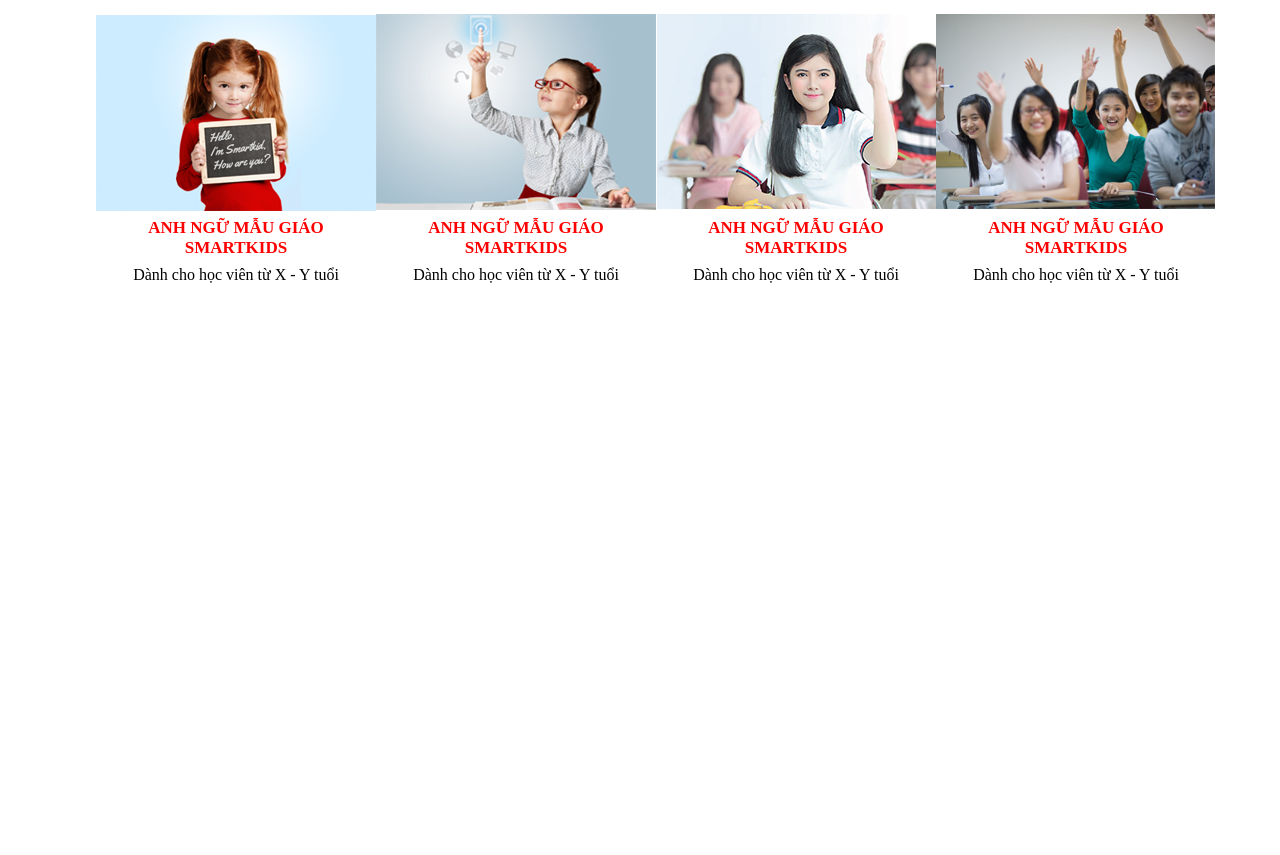
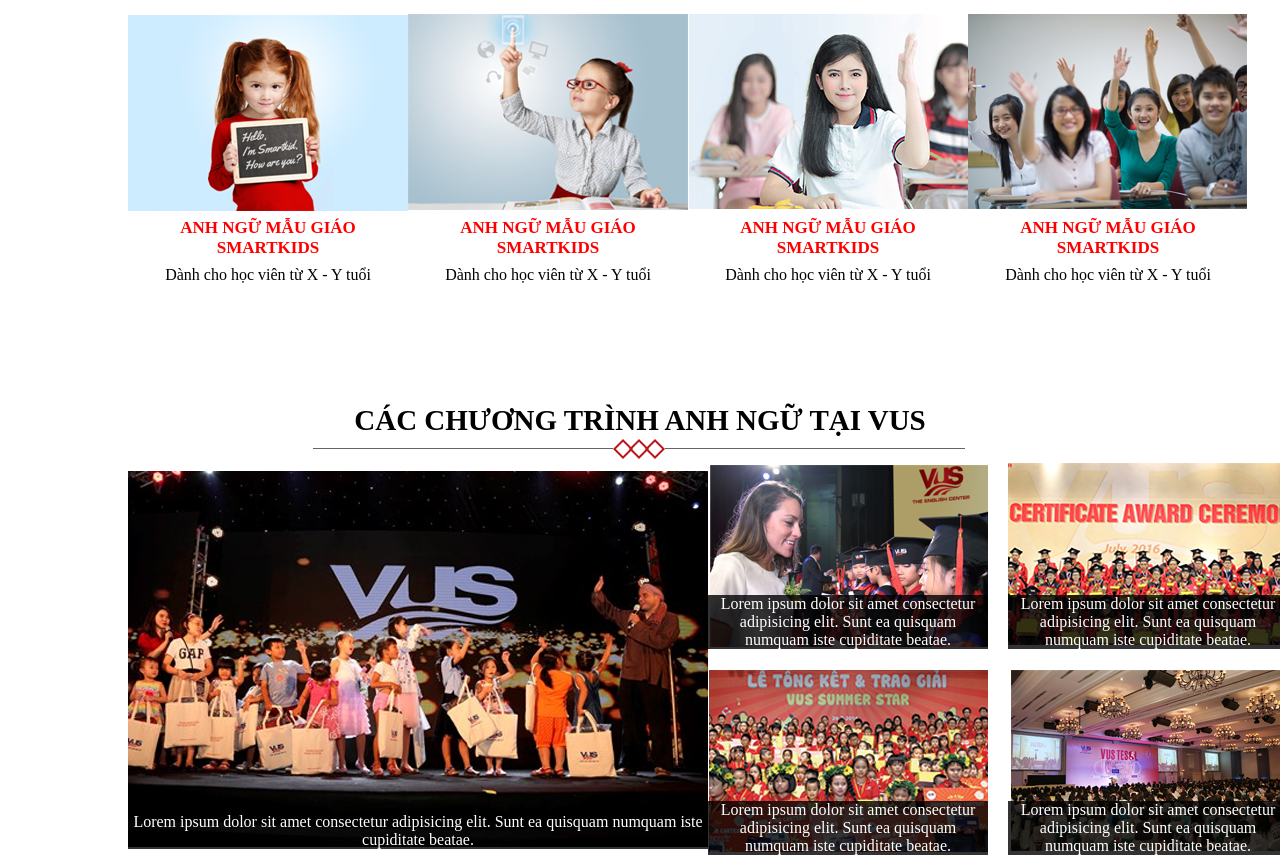
Before and after one commit to ViNam99/VUS-layout, a plain HTML site: page index.html in a window 1280 px wide. Shown: the part 1024-1879 px from the top of the page. Before the commit the page ends 1308 px from the top, so only its background shows below. Drawn offline with Linux system fonts and the light colour scheme.

Commit message:
Complete event

```diff
--- a/css/index.css
+++ b/css/index.css
@@ -95,7 +95,7 @@ header, section, footer, aside, nav, main, article, figure {
     display: flex;
     justify-content: space-around;
     align-items: center;
-    width: 85%;
+    width: 80%;
     margin: 0px auto;
     margin-top: 1.5rem;
     text-align: center
@@ -109,3 +109,36 @@ header, section, footer, aside, nav, main, article, figure {
 .handbill__items p{
     font-size: 1.6rem
 }
+/* event */
+.event{
+    text-align: center;
+    margin-top: 12rem;
+}
+.event__content{
+    display: flex;
+    justify-content: space-around;
+    align-items: center;
+    width: 80%;
+    margin: 0px auto;
+    color: white;
+}
+.event__items , .event__left{
+    position: relative;
+}
+.event__content p{
+    font-size: 1.6rem
+}
+.event__bgcontent{
+    width: 100%;
+    height: auto;
+    background-color:rgba(0, 0, 0, 0.8);
+    position: absolute;
+    bottom: 0;
+    left: 0;
+
+}
+.event__right{
+    display: grid;
+    grid-template-columns: repeat(2,1fr);
+    grid-gap: 2rem
+}
--- a/index.html
+++ b/index.html
@@ -13,8 +13,8 @@
 </head>
 <header class="header">
     <div class="header__img">
-            <img src="./img/logo.png" alt="">
-            <img src="./img/slogan.png" alt="">
+        <img src="./img/logo.png" alt="">
+        <img src="./img/slogan.png" alt="">
     </div>
 
 </header>
@@ -40,12 +40,22 @@
     <div class="intro__content">
         <h2 class="intro__h2 h2">GIỚI THIỆU</h2>
         <img class="intro__img img" src="./img/line.png" alt="">
-        <p class="intro__p">Lorem ipsum dolor sit amet consectetur adipisicing elit. Non, qui ab. Repellat aliquam fuga minima ullam? Beatae ipsam ducimus corrupti sapiente reprehenderit, repudiandae nihil quidem labore. Doloremque saepe unde repudiandae.
-            Lorem ipsum dolor sit amet, consectetur adipisicing elit. Laudantium eaque iure atque a voluptas esse officia dolore perferendis molestias, temporibus possimus ratione doloribus ut impedit voluptatibus dignissimos excepturi. Consequatur dolore deserunt aut quidem error soluta temporibus sunt id numquam corporis, sequi odit tempore omnis voluptatem in quis fugiat quas nemo!
+        <p class="intro__p">Lorem ipsum dolor sit amet consectetur adipisicing elit. Non, qui ab. Repellat aliquam fuga
+            minima ullam? Beatae ipsam ducimus corrupti sapiente reprehenderit, repudiandae nihil quidem labore.
+            Doloremque saepe unde repudiandae.
+            Lorem ipsum dolor sit amet, consectetur adipisicing elit. Laudantium eaque iure atque a voluptas esse
+            officia dolore perferendis molestias, temporibus possimus ratione doloribus ut impedit voluptatibus
+            dignissimos excepturi. Consequatur dolore deserunt aut quidem error soluta temporibus sunt id numquam
+            corporis, sequi odit tempore omnis voluptatem in quis fugiat quas nemo!
         </p>
-            <br>
-        <p class="intro__p">Lorem ipsum, dolor sit amet consectetur adipisicing elit. Nihil ipsa magnam quaerat obcaecati alias numquam, nemo accusamus ratione maxime animi sunt, autem, deserunt et. Fugit nulla at provident quibusdam accusamus.
-            Lorem ipsum dolor, sit amet consectetur adipisicing elit. In exercitationem accusantium, quos ipsum voluptatum a, fugiat excepturi ullam laboriosam fuga unde suscipit minus quae! Id accusamus voluptatem sapiente praesentium, nesciunt itaque ratione, ipsam cupiditate sed facilis rerum debitis impedit recusandae fugit totam ipsa. Consectetur itaque voluptates nobis quidem fugit dolor.
+        <br>
+        <p class="intro__p">Lorem ipsum, dolor sit amet consectetur adipisicing elit. Nihil ipsa magnam quaerat
+            obcaecati alias numquam, nemo accusamus ratione maxime animi sunt, autem, deserunt et. Fugit nulla at
+            provident quibusdam accusamus.
+            Lorem ipsum dolor, sit amet consectetur adipisicing elit. In exercitationem accusantium, quos ipsum
+            voluptatum a, fugiat excepturi ullam laboriosam fuga unde suscipit minus quae! Id accusamus voluptatem
+            sapiente praesentium, nesciunt itaque ratione, ipsam cupiditate sed facilis rerum debitis impedit recusandae
+            fugit totam ipsa. Consectetur itaque voluptates nobis quidem fugit dolor.
         </p>
     </div>
 </section>
@@ -76,7 +86,48 @@
     </div>
 </section>
 <section class="event">
+    <h2 class="event__h2 h2">CÁC CHƯƠNG TRÌNH ANH NGỮ TẠI VUS</h2>
+    <img class="event__img img" src="./img/line.png" alt="">
+    <div class="event__content">
+        <div class="event__left">
+            <img src="./img/tin_tuc_1.png" alt="">
+            <div class="event__bgcontent">
+                <p>Lorem ipsum dolor sit amet consectetur adipisicing elit. Sunt ea quisquam numquam iste cupiditate
+                    beatae.</p>
+            </div>
 
+        </div>
+        <div class="event__right">
+            <div class="event__items">
+                <img src="./img/tin_tuc_2.png" alt="">
+                <div class="event__bgcontent">
+                    <p>Lorem ipsum dolor sit amet consectetur adipisicing elit. Sunt ea quisquam numquam iste cupiditate
+                        beatae.</p>
+                </div>
+            </div>
+            <div class="event__items">
+                <img src="./img/tin_tuc_3.png" alt="">
+                <div class="event__bgcontent">
+                    <p>Lorem ipsum dolor sit amet consectetur adipisicing elit. Sunt ea quisquam numquam iste cupiditate
+                        beatae.</p>
+                </div>
+            </div>
+            <div class="event__items">
+                <img src="./img/tin_tuc_4.png" alt="">
+                <div class="event__bgcontent">
+                    <p>Lorem ipsum dolor sit amet consectetur adipisicing elit. Sunt ea quisquam numquam iste cupiditate
+                        beatae.</p>
+                </div>
+            </div>
+            <div class="event__items">
+                <img src="./img/tin_tuc_5.png" alt="">
+                <div class="event__bgcontent">
+                    <p>Lorem ipsum dolor sit amet consectetur adipisicing elit. Sunt ea quisquam numquam iste cupiditate
+                        beatae.</p>
+                </div>
+            </div>
+        </div>
+    </div>
 </section>
 
 <body>
```
